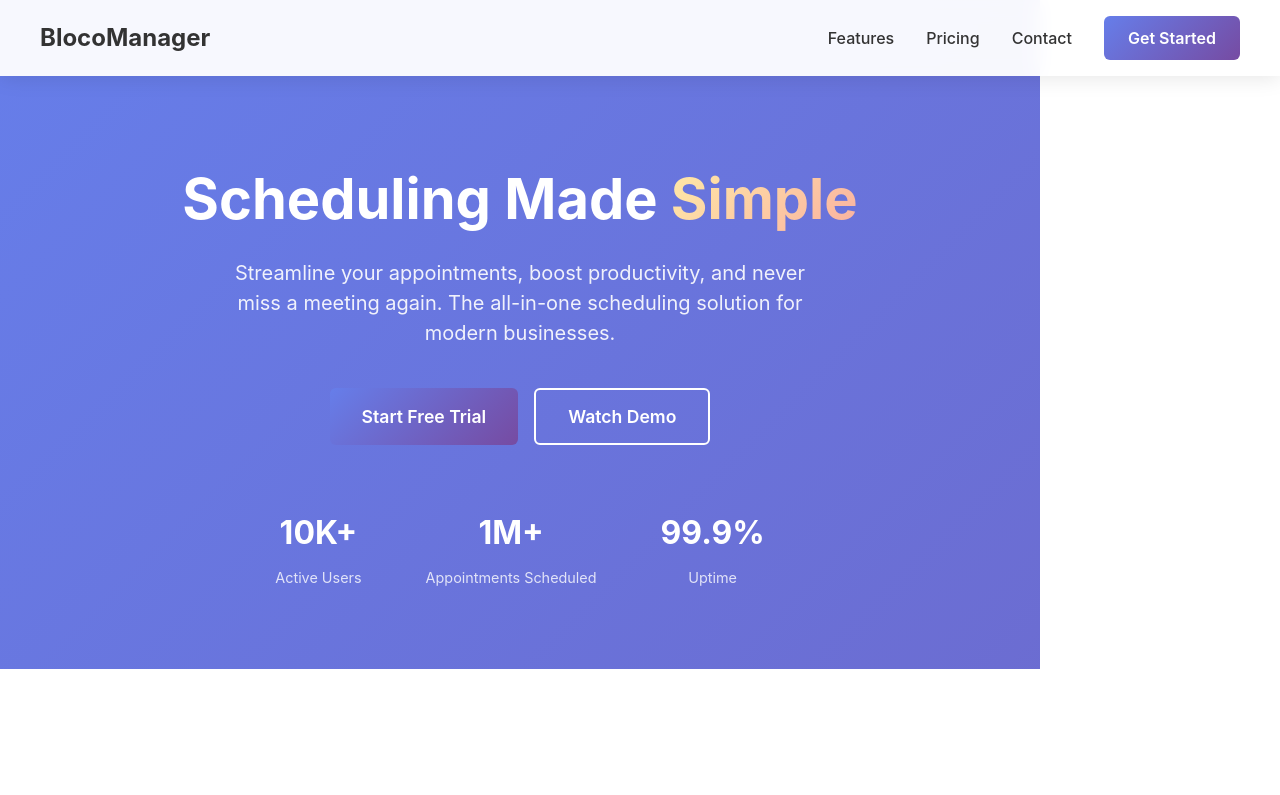
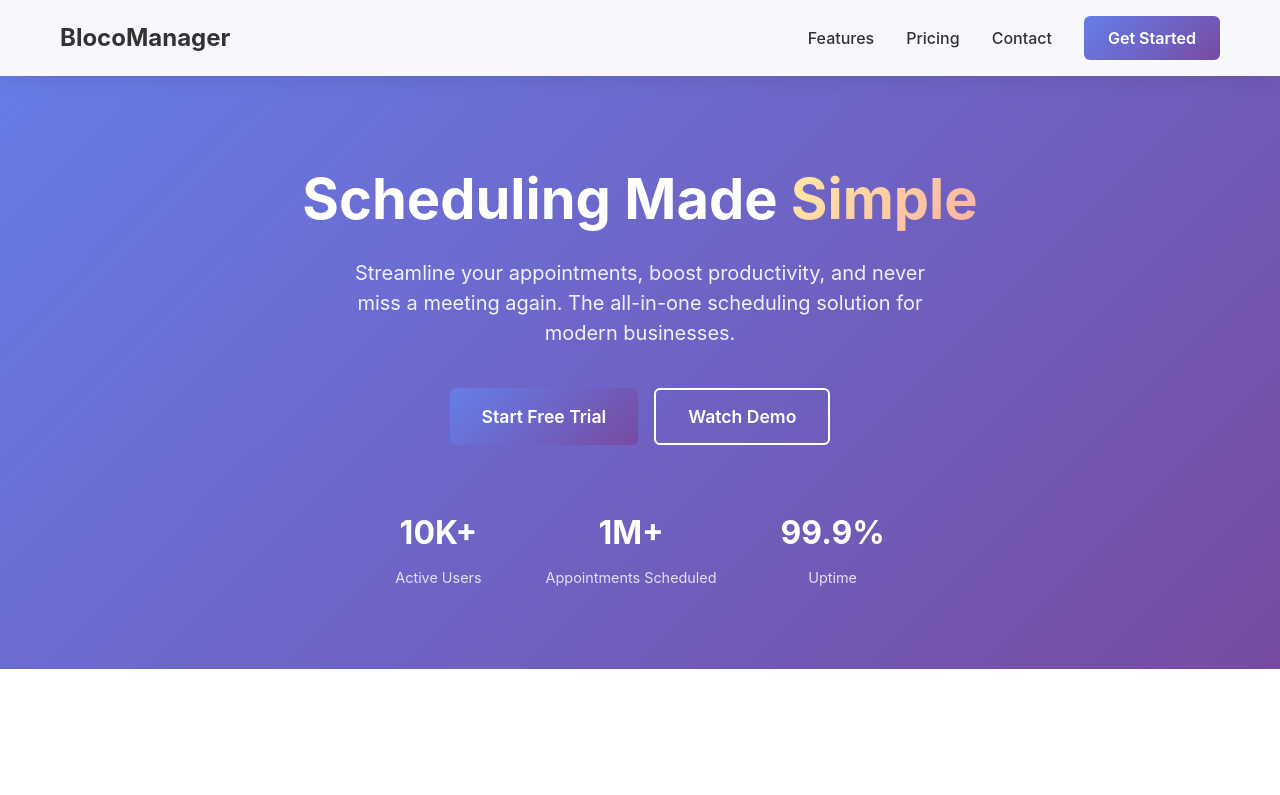
Before and after one commit to gerryatsxf/blocomanagersite, a React (Vite) app: page / in a window 1280 px wide. Shown: the top 795 px of the page. Built offline with nearby package versions, Linux system fonts and the light colour scheme.

Commit message:
fixing landing page

```diff
--- a/src/App.css
+++ b/src/App.css
@@ -1,7 +1,9 @@
 /* Landing Page Styles */
 .landing-page {
   min-height: 100vh;
-  background: linear-gradient(135deg, #667eea 0%, #764ba2 100%);
+  width: 100%;
+  margin: 0;
+  padding: 0;
 }
 
 /* Container */
@@ -9,6 +11,7 @@
   max-width: 1200px;
   margin: 0 auto;
   padding: 0 20px;
+  width: 100%;
 }
 
 /* Navigation */
@@ -115,12 +118,15 @@
   padding: 120px 0 80px;
   color: white;
   text-align: center;
+  width: 100%;
+  background: linear-gradient(135deg, #667eea 0%, #764ba2 100%);
 }
 
 .hero-container {
   max-width: 1200px;
   margin: 0 auto;
   padding: 0 20px;
+  width: 100%;
 }
 
 .hero-title {
@@ -180,6 +186,7 @@
 /* Sections */
 .features, .pricing, .testimonials, .cta {
   padding: 80px 0;
+  width: 100%;
 }
 
 .features {
@@ -396,6 +403,7 @@
   background: #333;
   color: white;
   padding: 60px 0 20px;
+  width: 100%;
 }
 
 .footer-grid {
--- a/src/index.css
+++ b/src/index.css
@@ -1,3 +1,14 @@
+* {
+  box-sizing: border-box;
+}
+
+html, body, #root {
+  margin: 0;
+  padding: 0;
+  width: 100%;
+  height: 100%;
+}
+
 :root {
   font-family: Inter, system-ui, Avenir, Helvetica, Arial, sans-serif;
   line-height: 1.5;
@@ -5,7 +16,7 @@
 
   color-scheme: light dark;
   color: rgba(255, 255, 255, 0.87);
-  background-color: #242424;
+  background-color: #ffffff;
 
   font-synthesis: none;
   text-rendering: optimizeLegibility;
@@ -24,10 +35,10 @@ a:hover {
 
 body {
   margin: 0;
-  display: flex;
-  place-items: center;
+  padding: 0;
   min-width: 320px;
   min-height: 100vh;
+  width: 100%;
 }
 
 h1 {
```
